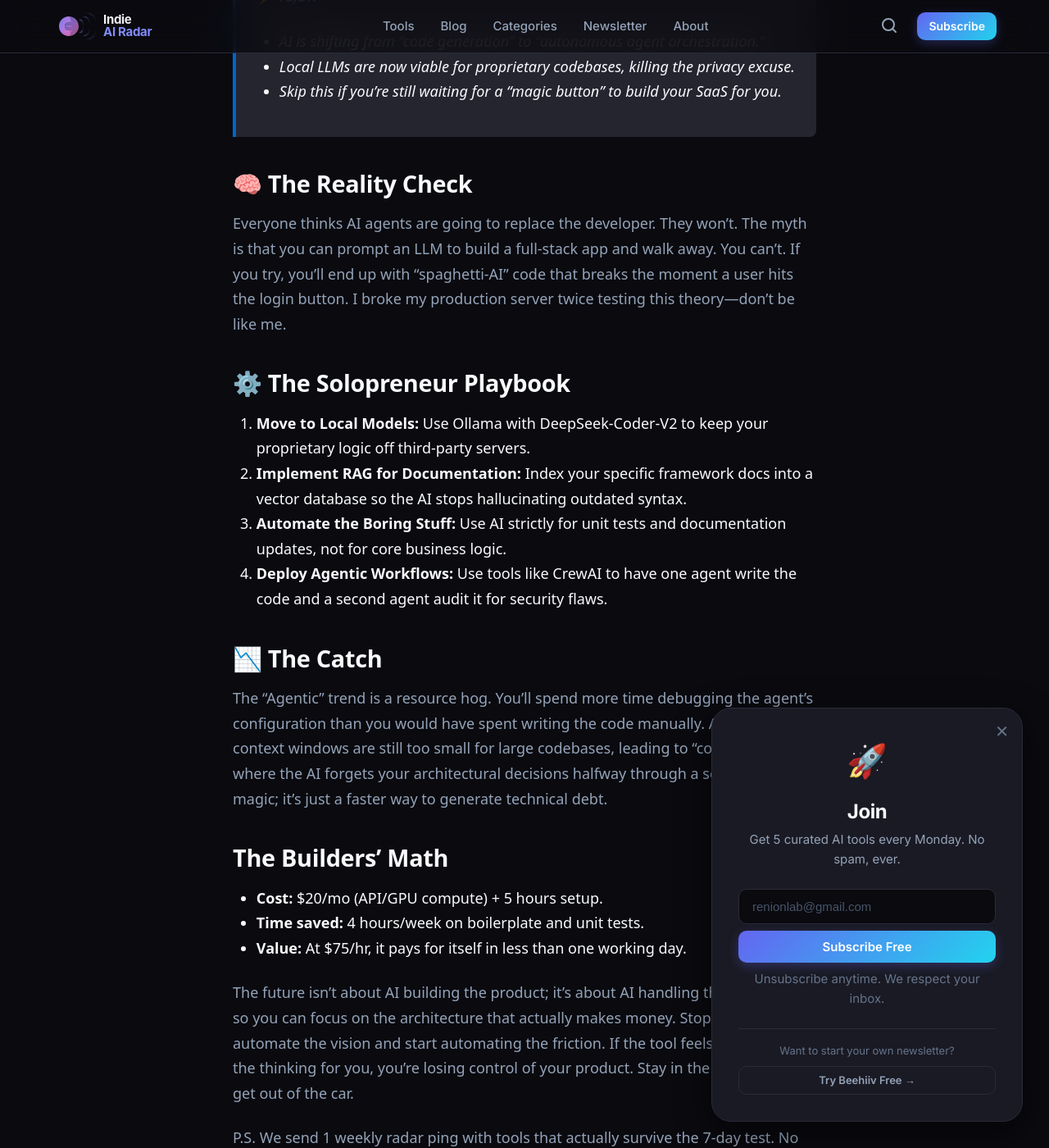
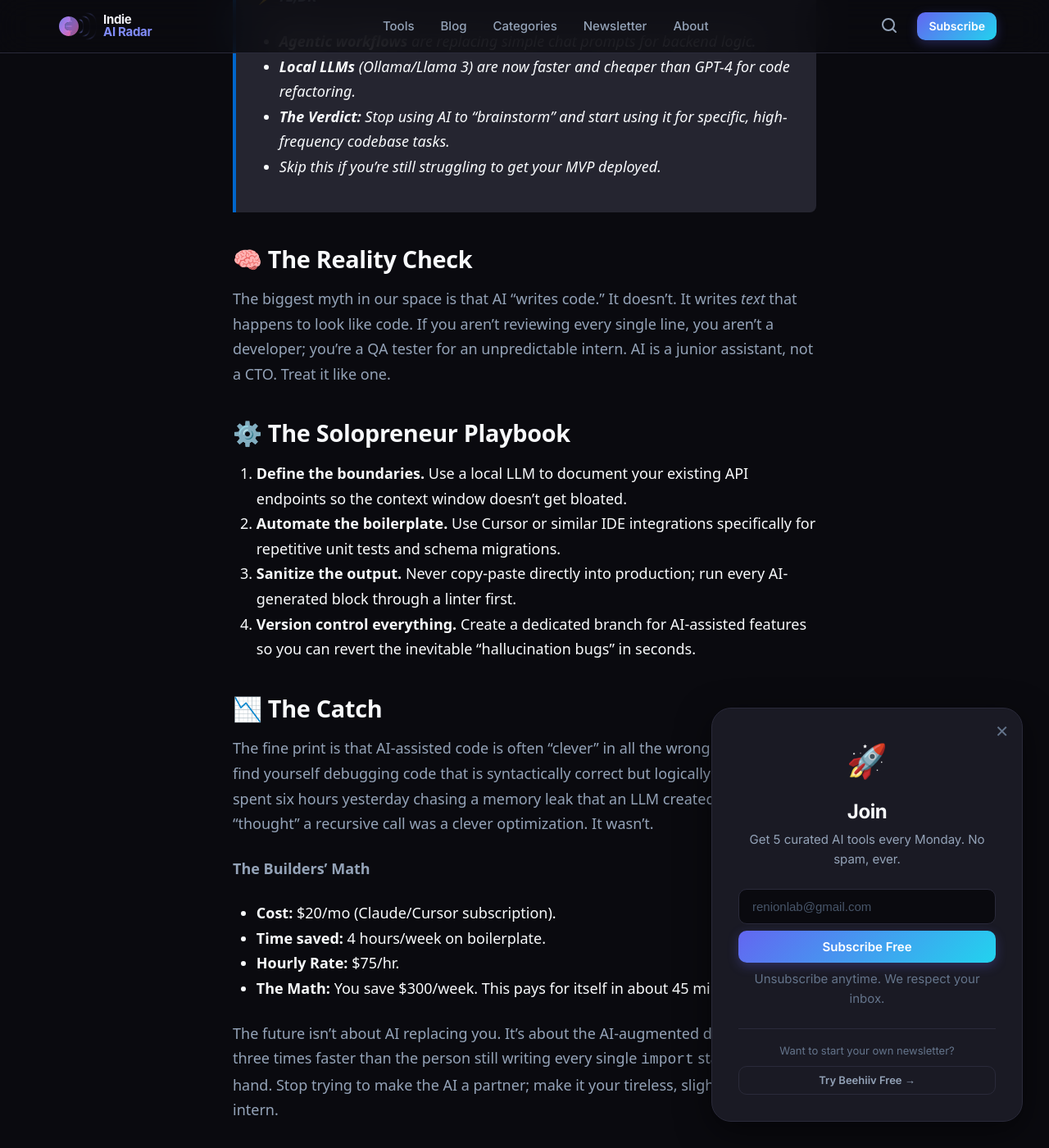
Before and after one commit to renion-dev/indiearadar, a Jekyll site: the page built from _posts/2026-08-15-the-future-of-ai-for-indie-developers-trends-to-watch.md, in a window 1280 px wide and 1400 px high, scrolled down 1133 px. Shown: the whole window at 82% size. Built offline with Jekyll 4.4.1, drawn with Linux system fonts in a browser that asks for light colours; some of the changed text lies outside the part shown.

Commit message:
🤖 New blog post and updated tag pages [2026-08-15 19:11]

```diff
--- a/_posts/2026-08-15-the-future-of-ai-for-indie-developers-trends-to-watch.md
+++ b/_posts/2026-08-15-the-future-of-ai-for-indie-developers-trends-to-watch.md
@@ -12,30 +12,32 @@ image: "assets/images/og/tool-the-future-of-ai-for-indie-developers-trends-to-wa
 
 # The Future of AI for Indie Developers: Trends to Watch
 
-If you’re still using AI to write boilerplate code, you’re already three months behind the curve.
+If you’re still waiting for an AI agent to build your entire SaaS while you sleep, you’re just paying for a very expensive hallucination machine.
 
 > **⚡ TL;DR**
-> * AI is shifting from "code generation" to "autonomous agent orchestration."
-> * Local LLMs are now viable for proprietary codebases, killing the privacy excuse.
-> * Skip this if you’re still waiting for a "magic button" to build your SaaS for you.
+> *   **Agentic workflows** are replacing simple chat prompts for backend logic.
+> *   **Local LLMs** (Ollama/Llama 3) are now faster and cheaper than GPT-4 for code refactoring.
+> *   **The Verdict:** Stop using AI to "brainstorm" and start using it for specific, high-frequency codebase tasks.
+> *   *Skip this if you’re still struggling to get your MVP deployed.*
 
 ## 🧠 The Reality Check
-Everyone thinks AI agents are going to replace the developer. They won’t. The myth is that you can prompt an LLM to build a full-stack app and walk away. You can’t. If you try, you’ll end up with "spaghetti-AI" code that breaks the moment a user hits the login button. I broke my production server twice testing this theory—don’t be like me.
+The biggest myth in our space is that AI "writes code." It doesn't. It writes *text* that happens to look like code. If you aren't reviewing every single line, you aren't a developer; you’re a QA tester for an unpredictable intern. AI is a junior assistant, not a CTO. Treat it like one.
 
 ## ⚙️ The Solopreneur Playbook
-1. **Move to Local Models:** Use Ollama with DeepSeek-Coder-V2 to keep your proprietary logic off third-party servers.
-2. **Implement RAG for Documentation:** Index your specific framework docs into a vector database so the AI stops hallucinating outdated syntax.
-3. **Automate the Boring Stuff:** Use AI strictly for unit tests and documentation updates, not for core business logic.
-4. **Deploy Agentic Workflows:** Use tools like CrewAI to have one agent write the code and a second agent audit it for security flaws.
+1.  **Define the boundaries.** Use a local LLM to document your existing API endpoints so the context window doesn't get bloated.
+2.  **Automate the boilerplate.** Use Cursor or similar IDE integrations specifically for repetitive unit tests and schema migrations.
+3.  **Sanitize the output.** Never copy-paste directly into production; run every AI-generated block through a linter first.
+4.  **Version control everything.** Create a dedicated branch for AI-assisted features so you can revert the inevitable "hallucination bugs" in seconds.
 
 ## 📉 The Catch
-The "Agentic" trend is a resource hog. You’ll spend more time debugging the agent’s configuration than you would have spent writing the code manually. Also, current context windows are still too small for large codebases, leading to "context drift" where the AI forgets your architectural decisions halfway through a session. It’s not magic; it’s just a faster way to generate technical debt.
+The fine print is that AI-assisted code is often "clever" in all the wrong ways. You will find yourself debugging code that is syntactically correct but logically absurd. I spent six hours yesterday chasing a memory leak that an LLM created because it "thought" a recursive call was a clever optimization. It wasn't.
 
-## The Builders' Math
-* **Cost:** $20/mo (API/GPU compute) + 5 hours setup.
-* **Time saved:** 4 hours/week on boilerplate and unit tests.
-* **Value:** At $75/hr, it pays for itself in less than one working day.
+**The Builders' Math**
+*   **Cost:** $20/mo (Claude/Cursor subscription).
+*   **Time saved:** 4 hours/week on boilerplate.
+*   **Hourly Rate:** $75/hr.
+*   **The Math:** You save $300/week. This pays for itself in about 45 minutes of work.
 
-The future isn't about AI building the product; it’s about AI handling the grunt work so you can focus on the architecture that actually makes money. Stop trying to automate the vision and start automating the friction. If the tool feels like it’s doing the thinking for you, you’re losing control of your product. Stay in the driver's seat or get out of the car.
+The future isn't about AI replacing you. It’s about the AI-augmented dev moving three times faster than the person still writing every single `import` statement by hand. Stop trying to make the AI a partner; make it your tireless, slightly dim-witted intern.
 
 P.S. We send 1 weekly radar ping with tools that actually survive the 7-day test. No spam. Just signal. Drop your email [link].
```
